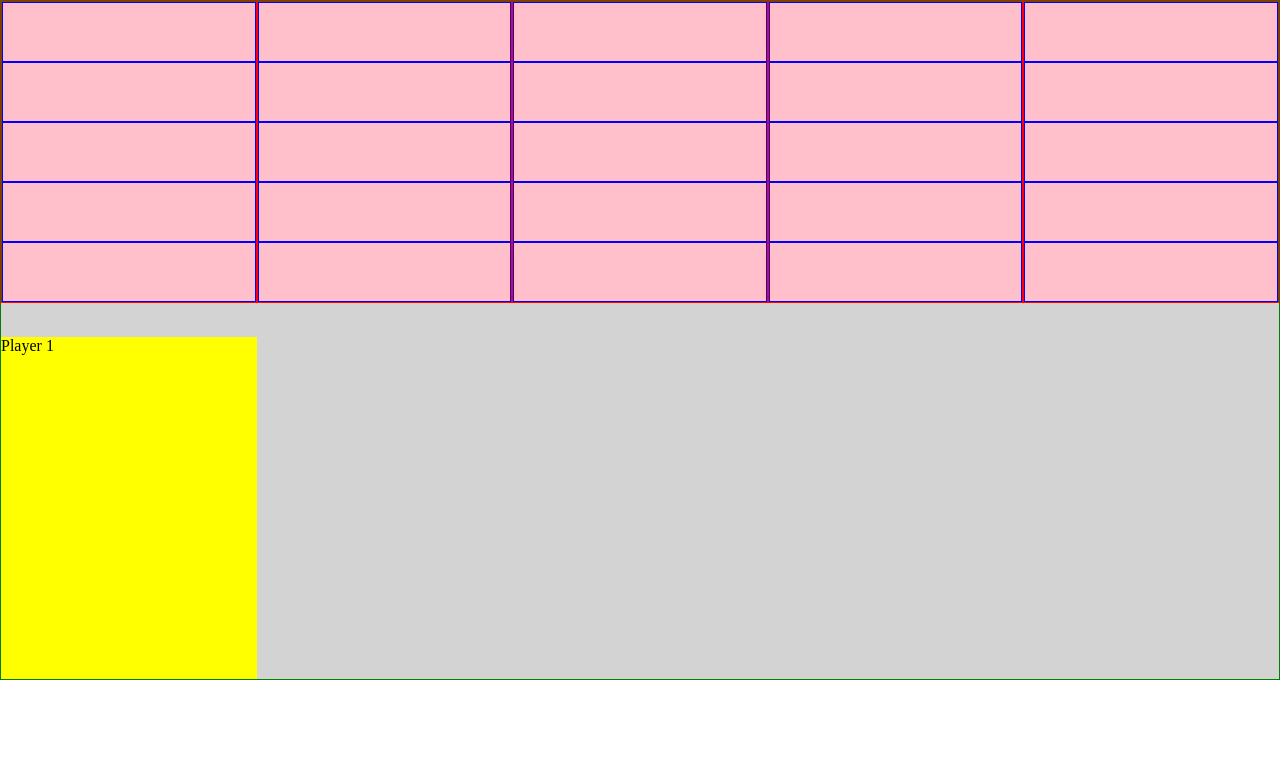
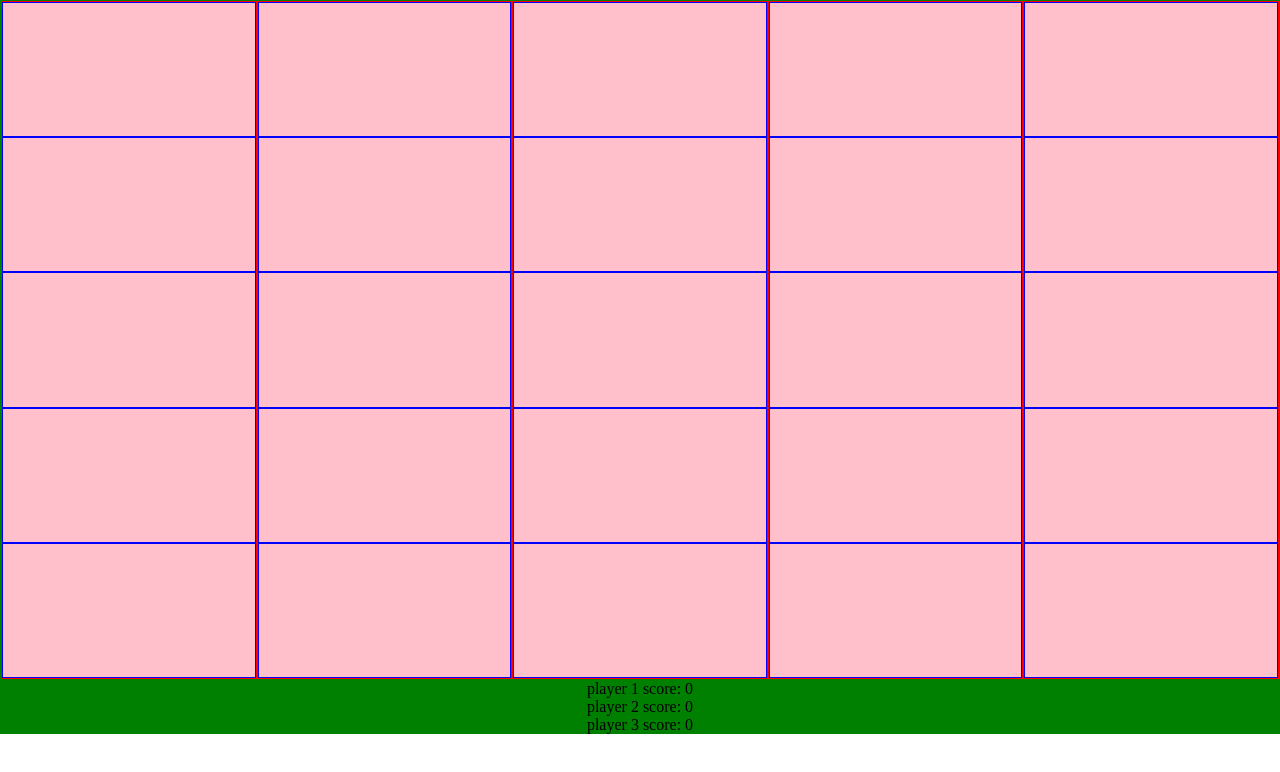
Before and after one commit to JustinD85/jeopardy, a plain HTML site: page index.html in a window 1280 px wide. Drawn offline with Linux system fonts and the light colour scheme.

Commit message:
Add player area

```diff
--- a/css/index.css
+++ b/css/index.css
@@ -21,7 +21,7 @@ body {
 
 .category {
   background-color: pink;
-  height: 90%;
+  height: 100%;
   border: 1px solid red;
 }
 
@@ -30,6 +30,10 @@ body {
   border: 1px solid blue;
 }
 
-.player-area{
-  background:yellow;
+.player-area {
+  display: inline-block;
+  width: 100%;
+  text-align: center;
+  margin: 0 auto;
+  background:green;
 }
--- a/index.html
+++ b/index.html
@@ -44,11 +44,12 @@
       <article class="clue" id="43"></article>
       <article class="clue" id="44"></article>
     </section>
-    <section class="player-area">
-        Player 1
-      </section>
   </main>
-
+  <section class="player-area">
+    <article id="player-one">player 1 <span>score: 0</span></article>
+    <article id="player-two">player 2 <span>score: 0</span></article>
+    <article id="player-three">player 3 <span>score: 0</span></article>
+  </section>
   <script type="module" src="./js/index.js"></script>
 </body>
 </html>
```
